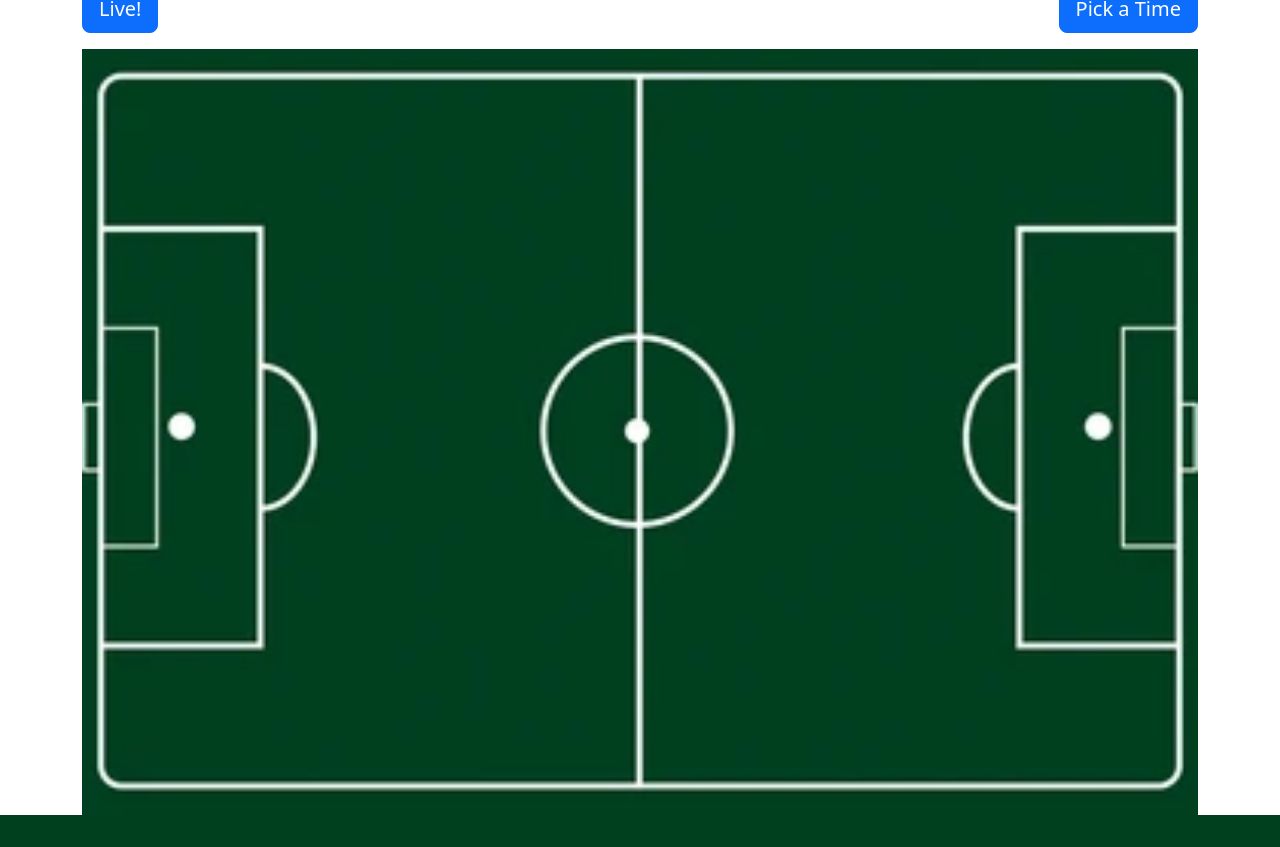
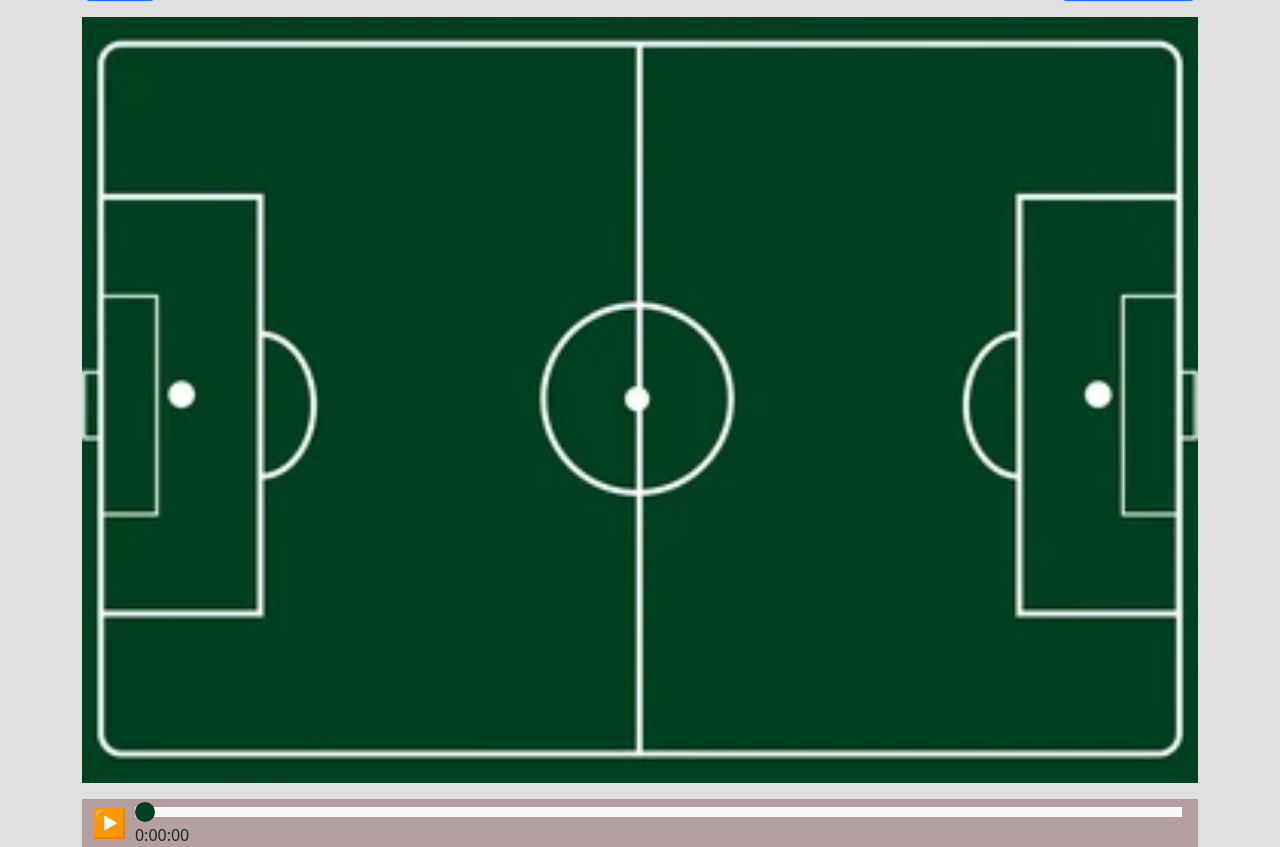
Before and after one commit to ericxuan57/soccer-live-streaming-player-django, a Django app: page / in a window 1280 px wide. Before the commit the page ends 815 px from the top, so only its background shows below. Run offline with Django 3.2, Linux system fonts and the light colour scheme; data that the repository does not hold is empty; some libraries are stand-ins or nearby versions.

Commit message:
add: player controller frontend

```diff
--- a/app/models.py
+++ b/app/models.py
@@ -7,3 +7,9 @@ class Soccer(models.Model):
     player_name = models.CharField(max_length=100)
     player_id = models.IntegerField()
     player_tshirt_number = models.IntegerField()
+
+class Stadium(models.Model):
+    c1 = models.CharField(max_length=100)
+    c2 = models.CharField(max_length=100)
+    c3 = models.CharField(max_length=100)
+    c4 = models.CharField(max_length=100)
--- a/app/templates/index.html
+++ b/app/templates/index.html
@@ -6,6 +6,7 @@
     <meta name="viewport" content="width=device-width, initial-scale=1.0" />
     <title>Document</title>
     {% load static %}
+    <link rel="icon" type="image/x-icon" href="{% static 'app/images/favicon.png' %}">
     <link rel="stylesheet" href="{% static 'app/css/style.css' %}" />
     <link
       href="https://cdn.jsdelivr.net/npm/bootstrap@5.3.0-alpha1/dist/css/bootstrap.min.css"
@@ -30,6 +31,7 @@
     <main role="main" class="container d-flex flex-column justify-content-center align-items-center h-100">
       <div class="d-flex justify-content-between w-100">
         <button type="button" class="btn btn-primary btn-lg btn-live" value="Live!">Live!</button>
+        <label for="playDate" class="d-flex justify-content-center align-items-center text-nowrap" id="lblPlayDate"></label>
         <button type="button" class="btn btn-primary btn-lg btn-date-picker" data-bs-toggle="modal" data-bs-target="#dateTimePickerModal">
           Pick a Time
         </button>
@@ -48,11 +50,11 @@
                 <div class="mt-2 mb-2 d-flex">
                   <div class="float-left w-50 pe-3">
                     <label for="date" class="col-form-label">Start time:</label>
-                    <input id="startTime" class="form-control" type="time" />
+                    <input id="startTime" class="form-control" type="time" step="1" />
                   </div>
                   <div class="float-right w-50 ps-3">
                     <label for="date" class="col-form-label">End time:</label>
-                    <input id="endTime" class="form-control" type="time" />
+                    <input id="endTime" class="form-control" type="time" step="1" />
                   </div>
                 </div>
               </div>
@@ -67,12 +69,29 @@
       <div class="w-100 mt-3 position-relative">
         {% load static %}
         <img src="{% static 'app/images/stadium.png' %}" alt="" width="100%">
-        <!-- <canvas id="stadium"></canvas> -->
+        <canvas id="stadium"></canvas>
+        <div class="video-control-container d-flex align-items-center justify-content-center mt-3">
+          <button class="video-control play-button">
+            <span class="video-control-play">
+              <span class="video-control-symbol" aria-hidden="true">▶️</span>
+            </span>
+            <span class="video-control-pause">
+              <span class="video-control-symbol" aria-hidden="true">⏸</span>
+            </span>
+          </button>
+          <div class="w-100 ps-2 pe-3">
+            <input type="range" min="1" max="100" value="0" class="slider" id="playerRange">
+            <div>
+              <label id="lblStartTime">0:00:00</label>
+              <label id="lblEndTime"></label>
+            </div>
+          </div>
+        </div>
       </div>
     </main>
     <script>
-      var data = JSON.parse("{{data|escapejs}}");
-      console.log(data);
+      const canvas = this.__canvas = new fabric.StaticCanvas('stadium');
+      const stadiumData = JSON.parse("{{data|escapejs}}");
 
       $(".btn-save").click(function(){
         var date = $("#date").val();
@@ -89,6 +108,8 @@
           return;
         }
 
+        var duration = formatTime(Date.parse('01/01/2023 ' + endTime) - Date.parse('01/01/2023 ' + startTime));
+
         $.ajax({
           type:"GET",
           url: "/get",
@@ -100,10 +121,50 @@
           success: function( data ) {
             var arr = JSON.parse(data);
             console.log(arr);
+
             $('#dateTimePickerModal').modal('hide');
+
+            $("#lblPlayDate").text(date);
+            $("#lblEndTime").text(duration);
+
+            var player = new fabric.Circle({
+              left: 0,
+              top: 0,
+              radius: 12,
+              fill: 'red',
+            });
+
+            // Using the animate method
+            player.animate({top: '+=100', left: '+=100'}, {
+              onChange: canvas.renderAll.bind(canvas),
+              duration: 1000,
+            });
+
+            // Add it to the canvas
+            canvas.add(player);
           }
         })
       });
+
+      $('.play-button').click(function() {
+        this.classList.toggle('playing');
+      })
+
+      // videoElement.addEventListener('ended', () => {
+      //   $('.play-button').classList.remove('playing');
+      // });
+
+      const formatTime = milliseconds => {
+        const seconds = Math.floor((milliseconds / 1000) % 60);
+        const minutes = Math.floor((milliseconds / 1000 / 60) % 60);
+        const hours = Math.floor((milliseconds / 1000 / 60 / 60) % 24);
+
+        return [
+          hours.toString().padStart(2, "0"),
+          minutes.toString().padStart(2, "0"),
+          seconds.toString().padStart(2, "0")
+        ].join(":");
+      }
     </script>
   </body>
 </html>
--- a/app/views.py
+++ b/app/views.py
@@ -1,10 +1,10 @@
 from django.shortcuts import render
-from .models import Soccer
+from .models import Soccer, Stadium
 from django.http import HttpResponse
 from json import dumps
 from datetime import datetime
 def index(request):
-    obj = Soccer.objects.all().values()
+    obj = Stadium.objects.all().values()
 
     data = []
     for row in obj:
@@ -15,8 +15,8 @@ def index(request):
     return render(request, 'index.html', {'data': dataJSON})
 
 def get(request):
-    strStartDateTime = request.GET["date"] + " " + request.GET["startTime"] + ":00"
-    strEndDateTime = request.GET["date"] + " " + request.GET["endTime"] + ":00"
+    strStartDateTime = request.GET["date"] + " " + request.GET["startTime"]
+    strEndDateTime = request.GET["date"] + " " + request.GET["endTime"]
     startDateTime = datetime.strptime(strStartDateTime, '%Y-%m-%d %H:%M:%S')
     endDateTime = datetime.strptime(strEndDateTime, '%Y-%m-%d %H:%M:%S')
 
--- a/static/app/css/style.css
+++ b/static/app/css/style.css
@@ -1,6 +1,6 @@
 body {
   height: 100vh;
-  background-color: #e9ecef;
+  background-color: #e0e0e0 !important;
 }
 
 @media (min-width: 1400px) {
@@ -14,10 +14,76 @@ body {
     padding: 100px;
   }
 }
-/*
+
 #stadium {
-  width: 100px;
-  height: 100px;
-  position: relative;
-  z-index: 20;
-} */
+  width: 100%;
+  height: 100%;
+  position: absolute;
+  top: 0;
+  left: 0;
+}
+
+.slide-container {
+  width: 100%;
+}
+
+.slider {
+  -webkit-appearance: none;
+  width: 100%;
+  height: 10px;
+  background: #f8f8f8;
+  outline: none;
+  -webkit-transition: .2s;
+  transition: opacity .2s;
+}
+
+.slider:hover {
+  opacity: 1;
+}
+
+.slider::-webkit-slider-thumb {
+  -webkit-appearance: none;
+  appearance: none;
+  width: 20px;
+  height: 20px;
+  border-radius: 50%;
+  background: #00401f;
+  cursor: pointer;
+}
+
+.slider::-moz-range-thumb {
+  width: 20px;
+  height: 20px;
+  border-radius: 50%;
+  background: #aa2c23;
+  cursor: pointer;
+}
+
+#lblEndTime {
+  float: right;
+}
+
+#lblPlayDate {
+  font-size: 26px;
+}
+
+.video-control-container {
+  background-color: #b39ea1;
+}
+.video-control {
+	text-align: left;
+  border: none;
+  background: transparent;
+  padding: 0px 0px 0px 10px;
+}
+
+.video-control:not(.playing) .video-control-pause,
+.video-control.playing .video-control-play {
+	display: none;
+}
+
+.video-control-symbol
+{
+	font: 1.75em/0 Apple Color Emoji;
+	vertical-align: -0.15em;
+}
```
Also changed, not shown: static/app/images/favicon.png (added).
